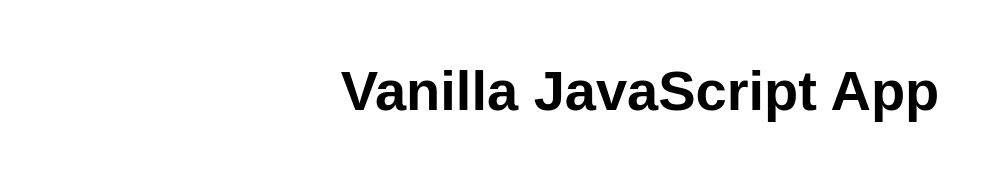
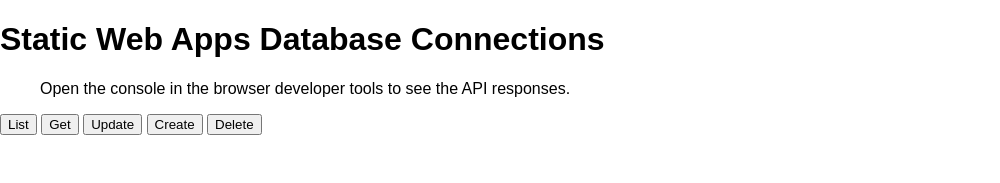
Before and after one commit to planethouki/my-first-static-web-app, a website: page src/index.html in a window 1280 px wide. Shown: the whole page, without its empty margins (0-1000 px from the left). Drawn offline with Linux system fonts and the light colour scheme.

Commit message:
Add database configuration

```diff
--- a/src/index.html
+++ b/src/index.html
@@ -9,9 +9,76 @@
 </head>
 
 <body>
-  <main>
-    <h1>Vanilla JavaScript App</h1>
-  </main>
+  <h1>Static Web Apps Database Connections</h1>
+  <blockquote>
+      Open the console in the browser developer tools to see the API responses.
+  </blockquote>
+  <div>
+      <button id="list" onclick="list()">List</button>
+      <button id="get" onclick="get()">Get</button>
+      <button id="update" onclick="update()">Update</button>
+      <button id="create" onclick="create()">Create</button>
+      <button id="delete" onclick="del()">Delete</button>
+  </div>
+  <script>
+async function get() {
+  const id = 1;
+  const endpoint = `/data-api/rest/Person/Id`;
+  const response = await fetch(`${endpoint}/${id}`);
+  const result = await response.json();
+  console.table(result.value);
+}
+async function get() {
+  const id = 1;
+  const endpoint = `/data-api/rest/Person/Id`;
+  const response = await fetch(`${endpoint}/${id}`);
+  const result = await response.json();
+  console.table(result.value);
+}
+async function update() {
+
+  const id = 1;
+  const data = {
+    Name: "Molly"
+  };
+
+  const endpoint = '/data-api/rest/Person/Id';
+  const response = await fetch(`${endpoint}/${id}`, {
+    method: "PUT",
+    headers: { "Content-Type": "application/json" },
+    body: JSON.stringify(data)
+  });
+  const result = await response.json();
+  console.table(result.value);
+}
+async function create() {
+
+  const data = {
+    Name: "Pedro"
+  };
+
+  const endpoint = `/data-api/rest/Person/`;
+  const response = await fetch(endpoint, {
+    method: "POST",
+    headers: { "Content-Type": "application/json" },
+    body: JSON.stringify(data)
+  });
+  const result = await response.json();
+  console.table(result.value);
+}
+async function del() {
+  const id = 3;
+  const endpoint = '/data-api/rest/Person/Id';
+  const response = await fetch(`${endpoint}/${id}`, {
+    method: "DELETE"
+  });
+  if(response.ok) {
+    console.log(`Record deleted: ${ id }`)
+  } else {
+    console.log(response);
+  }
+}
+  </script>
 </body>
 
 </html>
```
Also changed, not shown: swa-db-connections/staticwebapp.database.config.json (+22 -11 lines).
